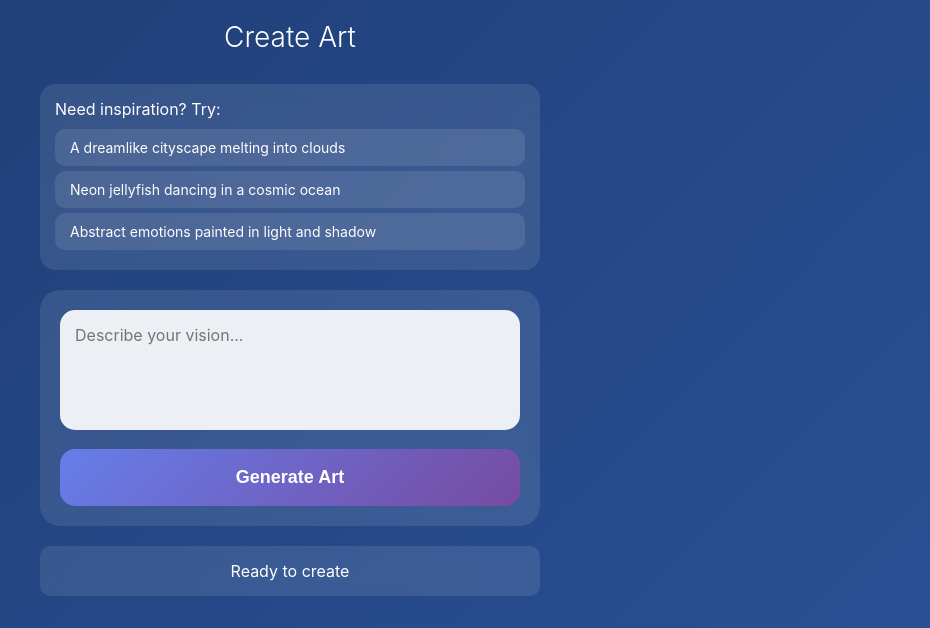
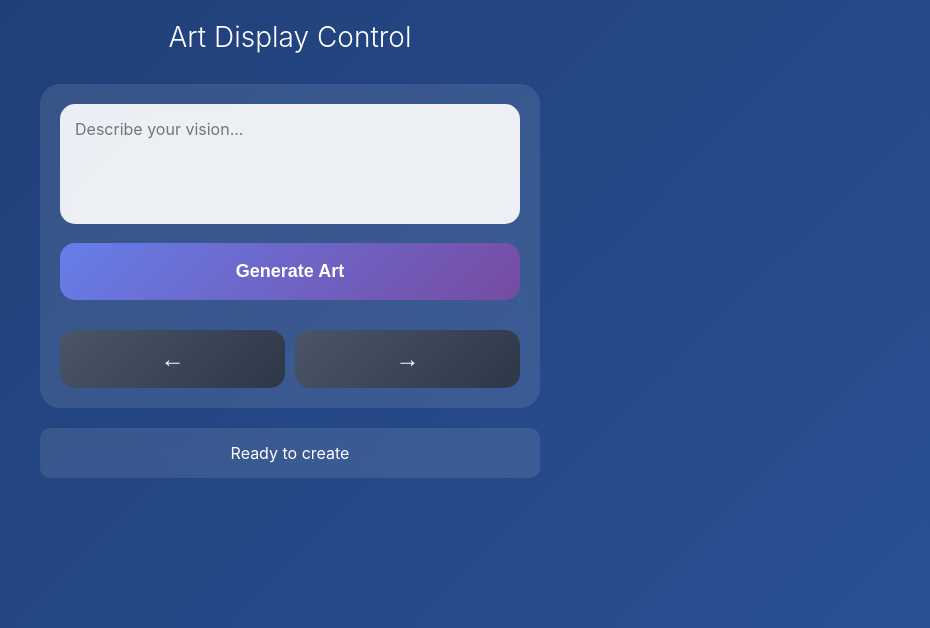
Before and after one commit to lattimer7/art-display, a Flask app: page /control in a window 1280 px wide. Shown: the top 628 px of the page, without its empty margins (350-1280 px from the left). Run offline with Flask 3, Linux system fonts and the light colour scheme; parts of the project's set-up code (start-up, migrations or seed data) failed here and were passed over; some libraries are stand-ins or nearby versions.

Commit message:
adding forward and back button

```diff
--- a/app.py
+++ b/app.py
@@ -6,6 +6,8 @@ import base64
 from datetime import datetime
 import threading
 import time
+import json
+import shutil
 from openai import OpenAI
 import config
 from weather_art import generate_weather_prompt
@@ -26,6 +28,92 @@ client = OpenAI(api_key=config.OPENAI_API_KEY)
 # Current image state
 current_image_path = config.CURRENT_IMAGE
 generation_in_progress = False
+
+# Image history tracking
+IMAGE_HISTORY_FILE = os.path.join(config.BASE_DIR, 'image_history.json')
+MAX_HISTORY = 50  # Keep track of last 50 images
+CURRENT_POSITION_FILE = os.path.join(config.BASE_DIR, 'current_position.json')
+
+def load_current_position():
+    """Load current position in history"""
+    if os.path.exists(CURRENT_POSITION_FILE):
+        try:
+            with open(CURRENT_POSITION_FILE, 'r') as f:
+                data = json.load(f)
+                return data.get('position', 0)
+        except:
+            return 0
+    return 0
+
+def save_current_position(position):
+    """Save current position in history"""
+    with open(CURRENT_POSITION_FILE, 'w') as f:
+        json.dump({'position': position}, f)
+
+def load_image_history():
+    """Load image history from file"""
+    if os.path.exists(IMAGE_HISTORY_FILE):
+        try:
+            with open(IMAGE_HISTORY_FILE, 'r') as f:
+                return json.load(f)
+        except:
+            return []
+    return []
+
+def save_image_history(history):
+    """Save image history to file"""
+    with open(IMAGE_HISTORY_FILE, 'w') as f:
+        json.dump(history, f)
+
+def add_to_history(image_path):
+    """Add image to history"""
+    history = load_image_history()
+
+    # Add new image to the front
+    history.insert(0, {
+        'path': image_path,
+        'timestamp': datetime.now().isoformat()
+    })
+
+    # Keep only MAX_HISTORY items
+    history = history[:MAX_HISTORY]
+
+    save_image_history(history)
+
+    # Reset position to 0 when new image is added
+    save_current_position(0)
+
+    return history
+
+def get_previous_image():
+    """Get the previous image from history"""
+    history = load_image_history()
+    current_pos = load_current_position()
+
+    # Move to previous position
+    new_pos = current_pos + 1
+
+    # Check if we have a valid previous image
+    if new_pos < len(history) and os.path.exists(history[new_pos]['path']):
+        save_current_position(new_pos)
+        return history[new_pos]['path']
+
+    return None
+
+def get_next_image():
+    """Get the next image from history"""
+    history = load_image_history()
+    current_pos = load_current_position()
+
+    # Move to next position
+    new_pos = current_pos - 1
+
+    # Check if we have a valid next image
+    if new_pos >= 0 and new_pos < len(history) and os.path.exists(history[new_pos]['path']):
+        save_current_position(new_pos)
+        return history[new_pos]['path']
+
+    return None
 
 def create_placeholder_image():
     """Create a simple placeholder image"""
@@ -96,6 +184,8 @@ def ensure_directories():
     if not os.path.exists(current_image_path):
         print("No current image found, creating placeholder...")
         create_placeholder_image()
+        add_to_history(current_image_path)
+        save_current_position(0)
 
 @app.route('/')
 def display():
@@ -137,6 +227,68 @@ def handle_generate_image(data):
     # Start generation in background
     thread = threading.Thread(target=generate_and_broadcast_image, args=(full_prompt,))
     thread.start()
+
+@socketio.on('previous_image')
+def handle_previous_image():
+    """Handle request to show previous image"""
+    try:
+        previous_path = get_previous_image()
+
+        if previous_path and os.path.exists(previous_path):
+            # Copy previous image to current
+            shutil.copy2(previous_path, current_image_path)
+
+            # Notify all clients
+            socketio.emit('image_update', {
+                'status': 'changed',
+                'message': 'Previous image loaded'
+            })
+
+            emit('previous_status', {
+                'status': 'success',
+                'message': 'Previous image loaded'
+            })
+        else:
+            emit('previous_status', {
+                'status': 'error',
+                'message': 'No previous image available'
+            })
+    except Exception as e:
+        emit('previous_status', {
+            'status': 'error',
+            'message': f'Error loading previous image: {str(e)}'
+        })
+
+@socketio.on('next_image')
+def handle_next_image():
+    """Handle request to show next image"""
+    try:
+        next_path = get_next_image()
+
+        if next_path and os.path.exists(next_path):
+            # Copy next image to current
+            shutil.copy2(next_path, current_image_path)
+
+            # Notify all clients
+            socketio.emit('image_update', {
+                'status': 'changed',
+                'message': 'Next image loaded'
+            })
+
+            emit('next_status', {
+                'status': 'success',
+                'message': 'Next image loaded'
+            })
+        else:
+            emit('next_status', {
+                'status': 'error',
+                'message': 'No next image available'
+            })
+    except Exception as e:
+        emit('next_status', {
+            'status': 'error',
+            'message': f'Error loading next image: {str(e)}'
+        })
 
 def generate_and_broadcast_image(prompt):
     """Generate image with streaming and broadcast updates"""
@@ -197,6 +349,9 @@ def generate_and_broadcast_image(prompt):
             with open(archive_path, 'wb') as f:
                 f.write(final_bytes)
 
+            # Add to history
+            add_to_history(archive_path)
+
         socketio.emit('generation_status', {
             'status': 'complete',
             'message': 'Image generation complete!',
@@ -222,6 +377,14 @@ def generate_initial_art():
     try:
         from weather_art import generate_weather_art
         success, message = generate_weather_art()
+        if success:
+            # Add the weather art to history
+            timestamp = datetime.now().strftime('%Y%m%d_%H%M%S')
+            archive_path = os.path.join(config.IMAGES_DIR, f'weather_art_{timestamp}.png')
+            if os.path.exists(current_image_path):
+                shutil.copy2(current_image_path, archive_path)
+                add_to_history(archive_path)
+                save_current_position(0)
         print(message)
     except Exception as e:
         print(f"Could not generate weather art: {e}")
--- a/templates/control.html
+++ b/templates/control.html
@@ -73,6 +73,23 @@
             margin-top: 15px;
         }
 
+        .navigation {
+            display: flex;
+            gap: 10px;
+            margin-top: 15px;
+        }
+
+        .nav-btn {
+            flex: 1;
+            background: linear-gradient(135deg, #4a5568 0%, #2d3748 100%);
+            font-size: 24px;
+            padding: 15px;
+        }
+
+        .nav-btn:hover {
+            background: linear-gradient(135deg, #5a6578 0%, #3d4758 100%);
+        }
+
         button:active {
             transform: scale(0.98);
         }
@@ -106,34 +123,6 @@
             box-shadow: 0 10px 30px rgba(0, 0, 0, 0.3);
         }
 
-        .inspiration {
-            background: rgba(255, 255, 255, 0.1);
-            backdrop-filter: blur(10px);
-            border-radius: 15px;
-            padding: 15px;
-            margin-bottom: 20px;
-        }
-
-        .inspiration h3 {
-            font-size: 16px;
-            margin-bottom: 10px;
-            font-weight: 400;
-        }
-
-        .suggestion {
-            background: rgba(255, 255, 255, 0.1);
-            padding: 10px 15px;
-            border-radius: 10px;
-            margin: 5px 0;
-            cursor: pointer;
-            transition: all 0.2s ease;
-            font-size: 14px;
-        }
-
-        .suggestion:active {
-            background: rgba(255, 255, 255, 0.2);
-        }
-
         .spinner {
             display: inline-block;
             width: 20px;
@@ -151,24 +140,15 @@
 </head>
 <body>
     <div class="container">
-        <h1>Create Art</h1>
-
-        <div class="inspiration">
-            <h3>Need inspiration? Try:</h3>
-            <div class="suggestion" onclick="setPrompt('A dreamlike cityscape melting into clouds')">
-                A dreamlike cityscape melting into clouds
-            </div>
-            <div class="suggestion" onclick="setPrompt('Neon jellyfish dancing in a cosmic ocean')">
-                Neon jellyfish dancing in a cosmic ocean
-            </div>
-            <div class="suggestion" onclick="setPrompt('Abstract emotions painted in light and shadow')">
-                Abstract emotions painted in light and shadow
-            </div>
-        </div>
+        <h1>Art Display Control</h1>
 
         <div class="input-group">
             <textarea id="prompt" placeholder="Describe your vision..."></textarea>
             <button id="generate" onclick="generateImage()">Generate Art</button>
+            <div class="navigation">
+                <button id="previous" onclick="previousImage()" class="nav-btn">←</button>
+                <button id="next" onclick="nextImage()" class="nav-btn">→</button>
+            </div>
         </div>
 
         <div class="status" id="status">Ready to create</div>
@@ -181,13 +161,10 @@
         const socket = io();
         const promptInput = document.getElementById('prompt');
         const generateBtn = document.getElementById('generate');
+        const previousBtn = document.getElementById('previous');
+        const nextBtn = document.getElementById('next');
         const statusDiv = document.getElementById('status');
         const previewDiv = document.getElementById('preview');
-
-        function setPrompt(text) {
-            promptInput.value = text;
-            promptInput.focus();
-        }
 
         function generateImage() {
             const prompt = promptInput.value.trim();
@@ -201,6 +178,18 @@
             previewDiv.innerHTML = '';
 
             socket.emit('generate_image', { prompt: prompt });
+        }
+
+        function previousImage() {
+            previousBtn.disabled = true;
+            statusDiv.textContent = 'Loading previous image...';
+            socket.emit('previous_image');
+        }
+
+        function nextImage() {
+            nextBtn.disabled = true;
+            statusDiv.textContent = 'Loading next image...';
+            socket.emit('next_image');
         }
 
         socket.on('generation_status', (data) => {
@@ -221,6 +210,24 @@
             }
         });
 
+        socket.on('previous_status', (data) => {
+            previousBtn.disabled = false;
+            if (data.status === 'success') {
+                statusDiv.textContent = 'Previous image loaded';
+            } else if (data.status === 'error') {
+                statusDiv.textContent = 'Error: ' + data.message;
+            }
+        });
+
+        socket.on('next_status', (data) => {
+            nextBtn.disabled = false;
+            if (data.status === 'success') {
+                statusDiv.textContent = 'Next image loaded';
+            } else if (data.status === 'error') {
+                statusDiv.textContent = 'Error: ' + data.message;
+            }
+        });
+
         socket.on('image_update', (data) => {
             if (data.status === 'partial' && data.image_data) {
                 previewDiv.innerHTML = `<img src="${data.image_data}" alt="Preview">`;
--- a/templates/index.html
+++ b/templates/index.html
@@ -100,6 +100,9 @@
                 // Show progress for streaming generation
                 progress.textContent = `Generating... (partial ${data.partial_index + 1})`;
                 progress.classList.add('visible');
+            } else if (data.status === 'changed') {
+                // Image was changed (e.g., previous image loaded)
+                loadCurrentImage();
             }
         });
 
```
